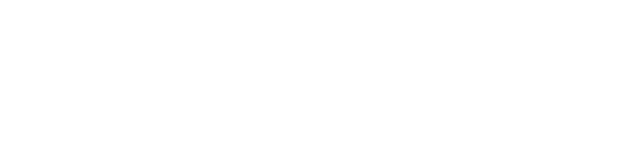
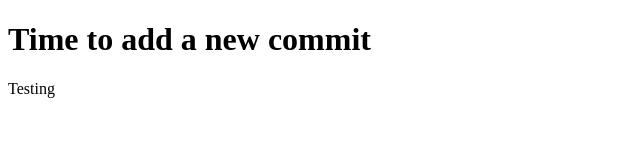
Before and after one commit to marsbars31330/mdia_4590, a plain HTML site: page index.html in a window 1280 px wide. Shown: the whole page, without its empty margins (0-640 px from the left). Drawn offline with Linux system fonts and the light colour scheme.

Commit message:
commit 1

```diff
--- a/index.html
+++ b/index.html
@@ -4,6 +4,8 @@
 	<title> MDIA 4590 GitHub Testing </title>
 </head>
 <body>
+	<h1> Time to add a new commit </h1>
+	<p> Testing </p>
 
 </body>
 </html>
```
